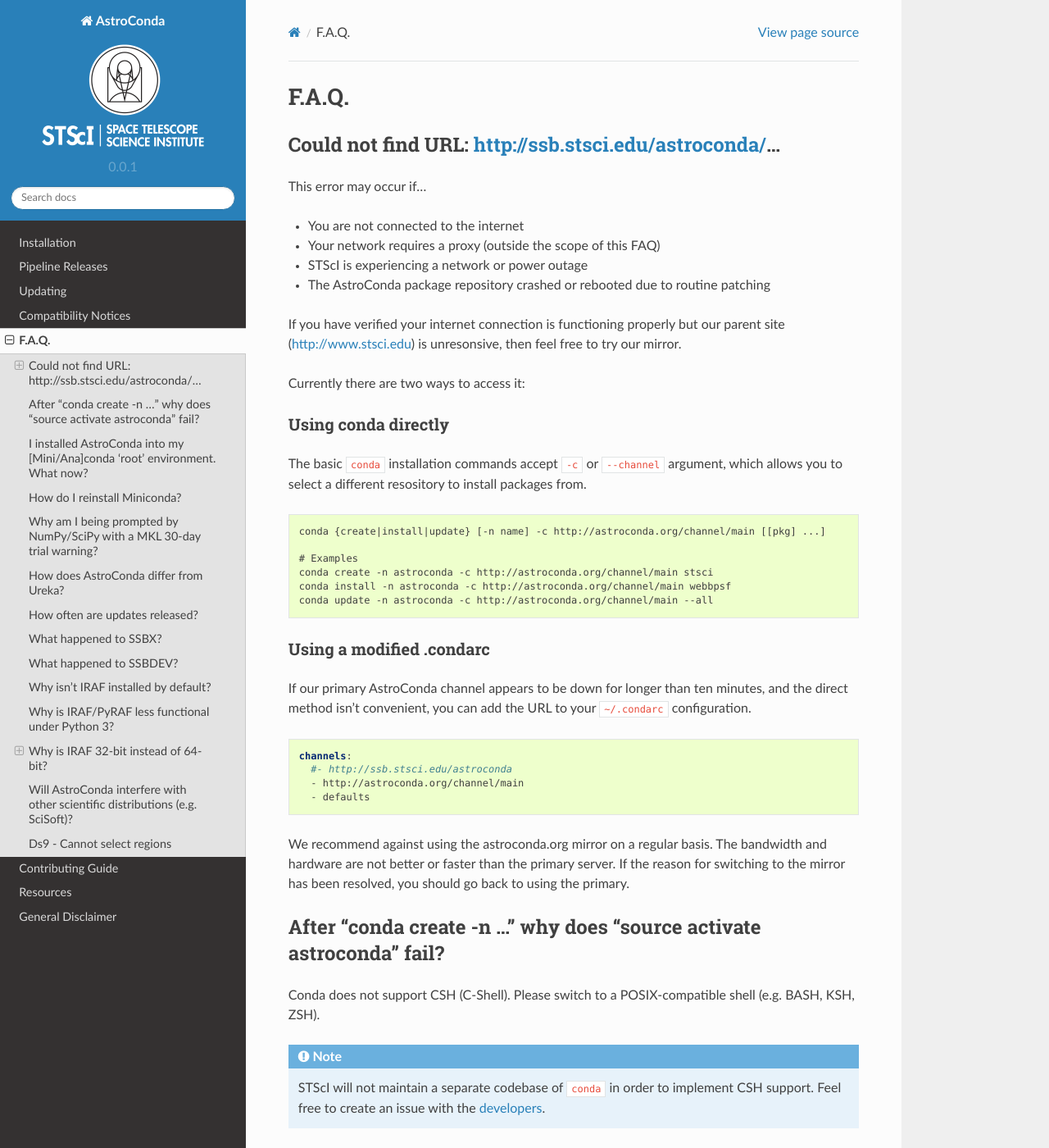
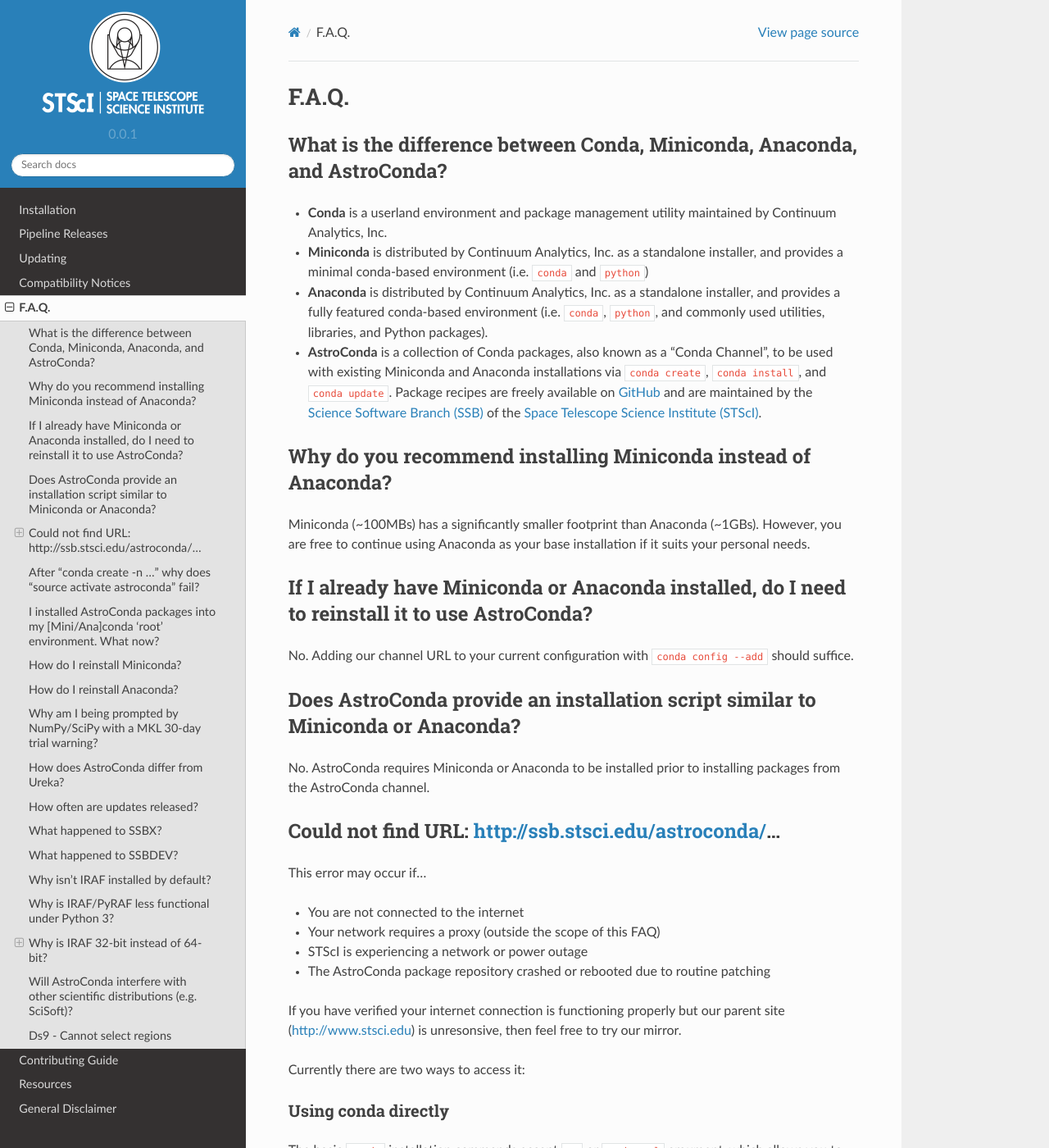
Before and after one commit to jhunkeler/astroconda, a Sphinx documentation site: the page built from source/faq.rst, in a window 1280 px wide and 1400 px high. Shown: the whole window at 82% size. Built offline with Sphinx 7.4.7 and the Read the Docs theme 2.0.0, drawn with Linux system fonts in a browser that asks for light colours; pages that are not in the unit, such as notebooks, are missing from menus; some of the changed text lies outside the part shown.

Commit message:
Add several [un]install-related sections (#44)

```diff
--- a/source/faq.rst
+++ b/source/faq.rst
@@ -1,6 +1,32 @@
 ######
 F.A.Q.
 ######
+
+What is the difference between Conda, Miniconda, Anaconda, and AstroConda?
+==========================================================================
+
+- **Conda** is a userland environment and package management utility maintained by Continuum Analytics, Inc.
+
+- **Miniconda** is distributed by Continuum Analytics, Inc. as a standalone installer, and provides a minimal conda-based environment (i.e. ``conda`` and ``python``)
+
+- **Anaconda** is distributed by Continuum Analytics, Inc. as a standalone installer, and provides a fully featured conda-based environment (i.e. ``conda``, ``python``, and commonly used utilities, libraries, and Python packages).
+
+- **AstroConda** is a collection of Conda packages, also known as a "Conda Channel", to be used with existing Miniconda and Anaconda installations via ``conda create``, ``conda install``, and ``conda update``. Package recipes are freely available on `GitHub <https://github.com/astroconda/astroconda-contrib>`_ and are maintained by the `Science Software Branch (SSB) <http://ssb.stsci.edu>`_ of the `Space Telescope Science Institute (STScI) <http://www.stsci.edu>`_.
+
+Why do you recommend installing Miniconda instead of Anaconda?
+==============================================================
+
+Miniconda (~100MBs) has a significantly smaller footprint than Anaconda (~1GBs). However, you are free to continue using Anaconda as your base installation if it suits your personal needs.
+
+If I already have Miniconda or Anaconda installed, do I need to reinstall it to use AstroConda?
+===============================================================================================
+
+No. Adding our channel URL to your current configuration with ``conda config --add`` should suffice.
+
+Does AstroConda provide an installation script similar to Miniconda or Anaconda?
+================================================================================
+
+No. AstroConda requires Miniconda or Anaconda to be installed prior to installing packages from the AstroConda channel.
 
 Could not find URL: http://ssb.stsci.edu/astroconda/...
 =======================================================
@@ -54,8 +80,8 @@
 
     STScI will not maintain a separate codebase of ``conda`` in order to implement CSH support. Feel free to create an issue with the `developers <http://github.com/conda/conda/issues>`_.
 
-I installed AstroConda into my [Mini/Ana]conda 'root' environment. What now?
-============================================================================
+I installed AstroConda packages into my [Mini/Ana]conda 'root' environment. What now?
+=====================================================================================
 
 Please reinstall Miniconda (or Anaconda) from scratch. AstroConda uses ``source activate`` and ``source deactivate`` calls to control your shell environment. The Anaconda 'root' environment **does not** use this feature, and thus, the packages you have installed there will not work properly.
 
@@ -81,6 +107,26 @@
 
 The installer may offer to automatically edit ``~/.bash_profile`` and prepend ``~/miniconda3/bin`` to your ``PATH``. If you already have this entry in your ``PATH``, simply reponse with 'no'. Responding with 'yes' will add another entry even if it exists resuling in a ``PATH`` that looks much like: ``~/miniconda3/bin:~/miniconda3/bin:[...]``.
 
+How do I reinstall Anaconda?
+=============================
+
+This assumes Anaconda3 has been installed to the default location (``/home/username/anaconda3``). We will refer to your home directory as ``~/`` from here on.
+
+.. code-block:: sh
+
+    # Make a backup of your existing installation if desired:
+    $ tar cfz /safe/place/anaconda3_old.tar.gz ~/anaconda3
+
+    # Remove anaconda3
+    $ rm -rf ~/anaconda3
+
+    # Download the Anaconda3 installer for your platform from: https://www.continuum.io/downloads
+    # (Note: Use the "COMMAND-LINE INSTALLER")
+
+    # Execute the installer (where VERSION is the version you downloaded, and  PLATFORM is one of Linux or MacOSX)
+    $ bash /path/to/Anaconda3-VERSION-PLATFORM-x86_64.sh
+
+The installer may offer to automatically edit ``~/.bash_profile`` and prepend ``~/anaconda3/bin`` to your ``PATH``. If you already have this entry in your ``PATH``, simply reponse with 'no'. Responding with 'yes' will add another entry even if it exists resuling in a ``PATH`` that looks much like: ``~/anaconda3/bin:~/anaconda3/bin:[...]``.
 
 Why am I being prompted by NumPy/SciPy with a MKL 30-day trial warning?
 =======================================================================
```
